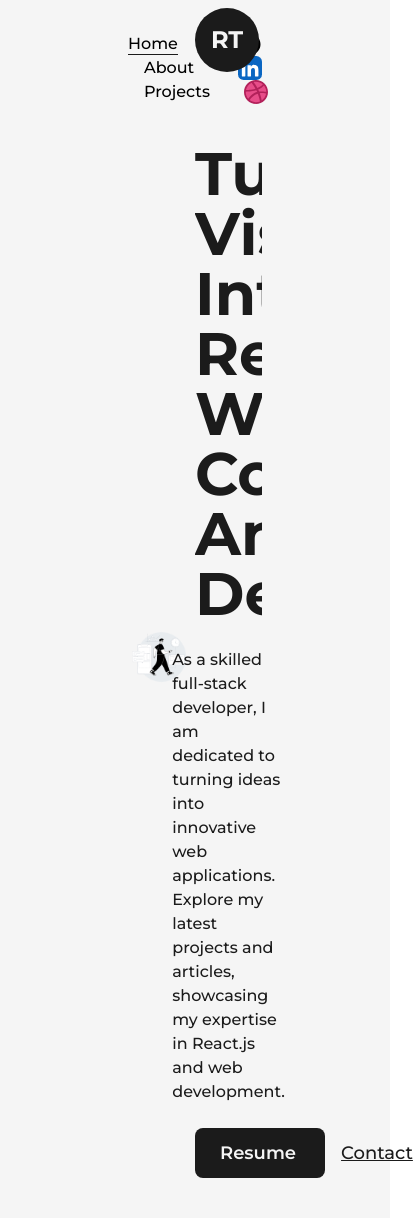
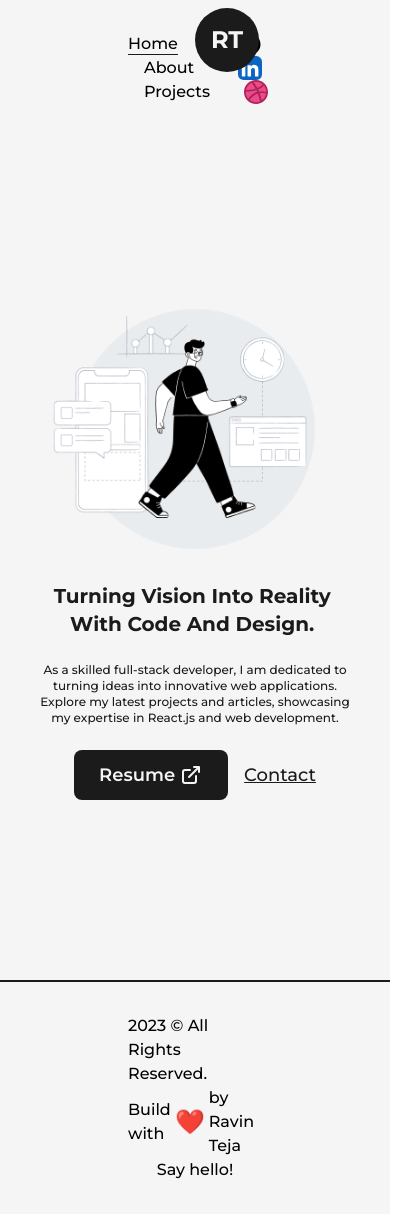
Before and after one commit to RAVINTEJA/portfolio, a Next.js app: page / in a window 390 px wide. Shown: the top 1218 px of the page, 413 px wide, since content can reach past the window. Built offline with nearby package versions, Linux system fonts and the light colour scheme.

Commit message:
Created footer for the site

```diff
--- /dev/null
+++ b/src/components/Footer.js
@@ -0,0 +1,22 @@
+import React from 'react'
+import Layout from './Layout'
+import Link from 'next/link'
+
+const Footer = () => {
+  return (
+    <footer className='w-full border-t-2 border-solid border-dark
+    font-medium lg:text-lg'>
+        <Layout className='py-8 flex flex-col md:flex-row items-center justify-between'>
+            <span>{new Date().getFullYear()} &copy; All Rights Reserved.</span>
+            <div className='flex items-center underline-offset-2'>
+                Build with <span className='text-primary text-2xl px-1'>❤</span>
+                by&nbsp; Ravin Teja
+            </div>
+
+            <Link href="mailto:ravinteja.chilukamari@gmail.com">Say hello!</Link>
+        </Layout>
+    </footer>
+  )
+}
+
+export default Footer
--- a/src/pages/_app.js
+++ b/src/pages/_app.js
@@ -2,6 +2,7 @@ import "@/styles/globals.css";
 import { Montserrat } from "next/font/google";
 import Head from "next/head";
 import Navbar from "../components/Navbar";
+import Footer from "@/components/Footer";
 
 const montserrat = Montserrat({
   subsets: ["latin"],
@@ -17,6 +18,7 @@ export default function App({ Component, pageProps }) {
       <main className={`${(montserrat.variable)} font-mont`}>
         <Navbar/>
         <Component {...pageProps} />
+        <Footer/>
       </main>
     </>
   );
--- a/src/pages/index.js
+++ b/src/pages/index.js
@@ -14,27 +14,27 @@ export default function Home() {
         <meta name="description" content="Generated by create next app" />
       </Head>
       <main className="flex items-center text-dark bg-light w-full min-h-screen">
-        <Layout className="pt-0">
-          <div className="flex items-center justify-between w-full">
-            <div className="w-1/2">
+        <Layout className="pt-0 p-8 lg:p-32 lg:pt-0">
+          <div className="flex flex-col lg:flex-row items-center lg:justify-between w-full">
+            <div className="w-full sm:w-0 lg:w-1/2 ">
               <Image
                 src={profilePic}
                 alt="Ravin Teja"
                 className="w-full h-auto"
               />
             </div>
-            <div className="w-1/2 flex flex-col items-center self-center">
+            <div className="w-full lg:w-1/2  flex flex-col items-center self-center">
               <AnimatedText
                 text="Turning Vision Into Reality With Code And Design."
-                className="!text-6xl !text-left"
+                className="text-xl md:text-6xl text-center lg:text-left "
               ></AnimatedText>
-              <p className="my-4 text-base font-medium">
+              <p className="my-4 text-xs text-center md:text-base lg:text-left font-medium">
                 As a skilled full-stack developer, I am dedicated to turning
                 ideas into innovative web applications. Explore my latest
                 projects and articles, showcasing my expertise in React.js and
                 web development.
               </p>
-              <div className="flex items-center self-start mt-2">
+              <div className="flex items-center lg:self-start mt-2">
                 <Link
                   href="/RavinTeja.pdf"
                   target={"_blank"}
```
